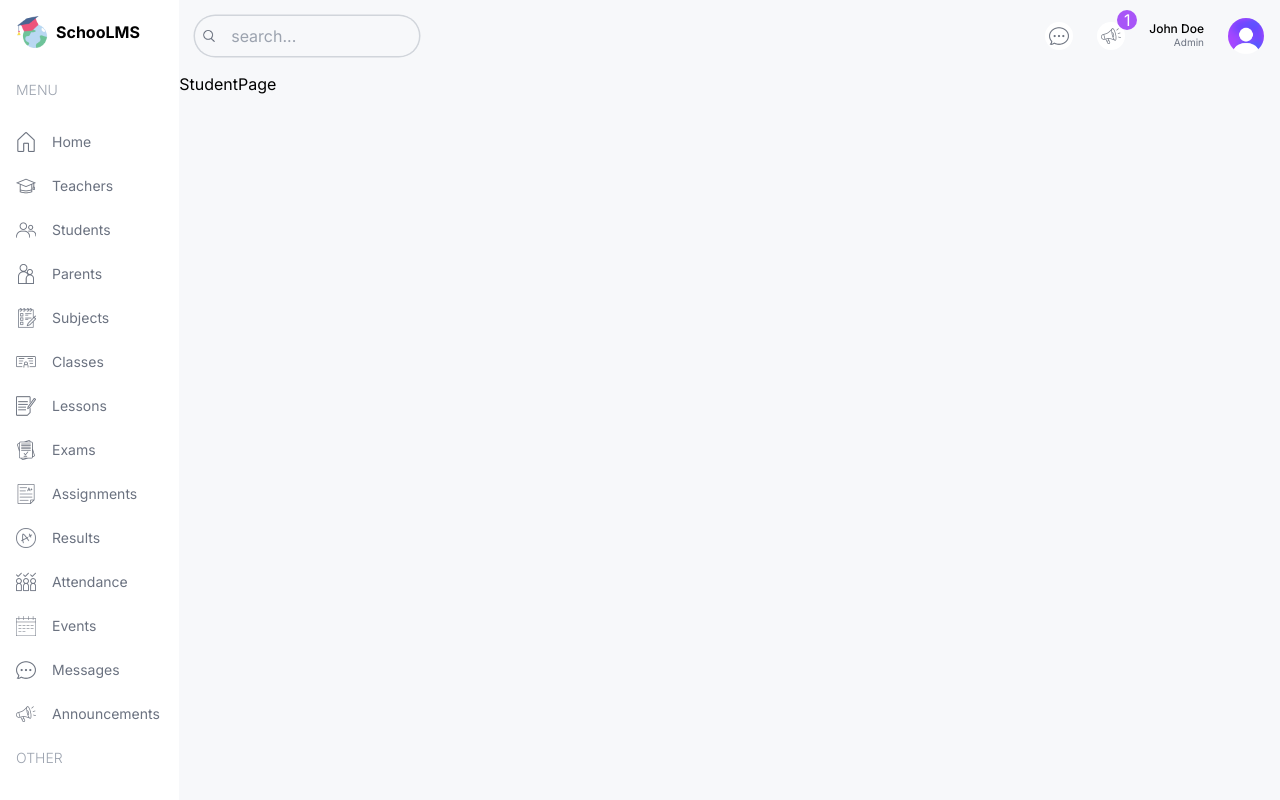
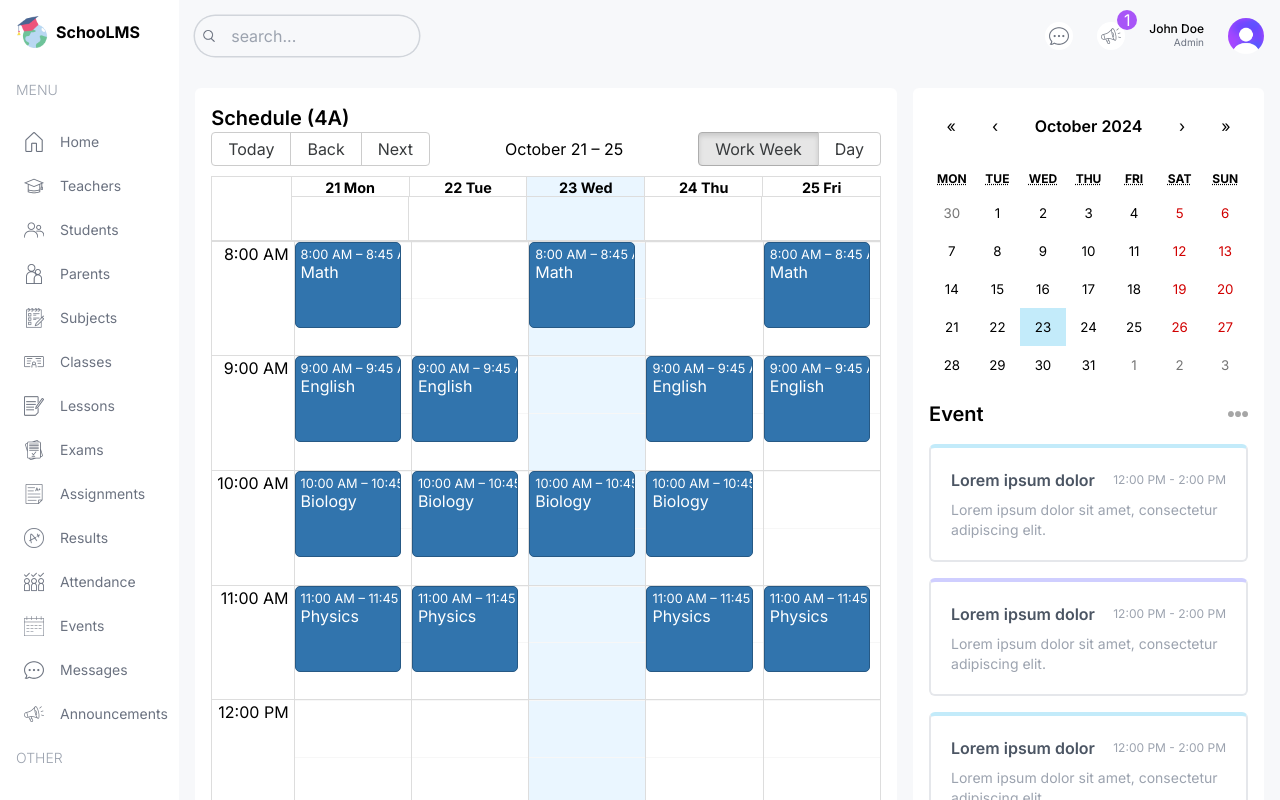
Before and after one commit to OsamaAbdulHafeez/LMS, a Next.js app: page /student in a window 1280 px wide. Built offline with nearby package versions, Linux system fonts and the light colour scheme.

Commit message:
react big calender on working

```diff
--- a/package.json
+++ b/package.json
@@ -9,8 +9,11 @@
     "lint": "next lint"
   },
   "dependencies": {
+    "@types/react-big-calendar": "^1.8.12",
+    "moment": "^2.30.1",
     "next": "14.2.5",
     "react": "^18",
+    "react-big-calendar": "^1.15.0",
     "react-calendar": "^5.0.0",
     "react-dom": "^18",
     "recharts": "^2.13.0"
--- a/src/app/(dashboard)/admin/page.tsx
+++ b/src/app/(dashboard)/admin/page.tsx
@@ -9,6 +9,7 @@
 const AdminPage = () => {
   return (
     <div className='p-4 flex flex-col md:flex-row gap-4'>
+      {/* LEFT */}
       <div className='w-full lg:w-2/3 flex flex-col gap-8'>
         <div className='flex gap-4 justify-between flex-wrap'>
           <UserCard type='student'/>
@@ -32,6 +33,7 @@
           <FinanceChart/>
         </div>
       </div>
+      {/* RIGHT */}
       <div className='w-full lg:w-1/3 flex flex-col gap-8'>
         <EventCalender/>
         <Announcements/>
--- a/src/app/(dashboard)/student/page.tsx
+++ b/src/app/(dashboard)/student/page.tsx
@@ -1,10 +1,24 @@
+import Announcements from '@/components/Announcements'
+import BigCalendar from '@/components/BigCalender'
+import EventCalender from '@/components/EventCalender'
 import React from 'react'
 
 const StudentPage = () => {
   return (
-    <div>
-      StudentPage
+    <div className='p-4 flex flex-col xl:flex-row gap-4'>
+    {/* LEFT */}
+    <div className='w-full xl:w-2/3 flex flex-col gap-8'>
+      <div className='h-full bg-white rounded-md p-4'>
+        <h1 className='text-xl font-semibold'>Schedule (4A)</h1>
+        <BigCalendar/>
+      </div>
     </div>
+    {/* RIGHT */}
+    <div className='w-full xl:w-1/3 flex flex-col gap-8'>
+      <EventCalender/>
+      <Announcements/>
+    </div>
+  </div>
   )
 }
 
--- /dev/null
+++ b/src/components/BigCalender.tsx
@@ -0,0 +1,31 @@
+"use client";
+
+import { Calendar, momentLocalizer, View, Views } from "react-big-calendar";
+import moment from "moment";
+import { calendarEvents } from "@/lib/data";
+import "react-big-calendar/lib/css/react-big-calendar.css";
+import { useState } from "react";
+const localizer = momentLocalizer(moment);
+
+const BigCalendar = () => {
+  const [view, setView] = useState<View>(Views.WORK_WEEK);
+  const handleOnchangeView = (selectedView: View) => {
+    setView(selectedView);
+  };
+  return (
+    <Calendar
+      localizer={localizer}
+      events={calendarEvents}
+      startAccessor="start"
+      endAccessor="end"
+      views={["work_week", "day"]}
+      view={view}
+      style={{ height: "98%" }}
+      onView={handleOnchangeView}
+      min={new Date(2025, 1, 0, 8, 0, 0)}
+      max={new Date(2025, 1, 0, 17, 0, 0)}
+    />
+  );
+};
+
+export default BigCalendar;
--- a/src/components/Menu.tsx
+++ b/src/components/Menu.tsx
@@ -1,3 +1,4 @@
+import { role } from "@/lib/data";
 import Image from "next/image";
 import Link from "next/link";
 const menuItems = [
@@ -118,19 +119,25 @@
 const Menu = () => {
   return (
     <div className="mt-4 text-sm">
-      {menuItems.map(i=>(
+      {menuItems.map((i) => (
         <div className="flex flex-col gap-2" key={i.title}>
-            <span className="hidden lg:block text-gray-400 font-light my-4">{i.title}</span>
-            {i.items.map(item=>(
-              <Link href={item.href} key={item.label} className="flex items-center justify-center lg:justify-start gap-4 py-2 text-gray-500">
+          <span className="hidden lg:block text-gray-400 font-light my-4">
+            {i.title}
+          </span>
+          {i.items.map((item) => {
+            if(item.visible.includes(role)) {
+              return(
+                <Link href={item.href} key={item.label} className="flex items-center justify-center lg:justify-start gap-4 py-2 md:px-2 text-gray-500 hover:bg-Sky rounded-md">
                 <Image src={item.icon} alt="" width={20} height={20}/>
                 <span className="hidden lg:block">{item.label}</span>
               </Link>
-            ))}
+              )
+            }
+          })}
         </div>
       ))}
     </div>
-  )
-}
+  );
+};
 
-export default Menu
+export default Menu;
--- a/src/lib/data.ts
+++ b/src/lib/data.ts
@@ -921,143 +921,143 @@
   {
     title: "Math",
     allDay: false,
-    start: new Date(2024, 7, 12, 8, 0),
-    end: new Date(2024, 7, 12, 8, 45),
+    start: new Date(2024, 9, 21, 8, 0),
+    end: new Date(2024, 9, 21, 8, 45),
   },
   {
     title: "English",
     allDay: false,
-    start: new Date(2024, 7, 12, 9, 0),
-    end: new Date(2024, 7, 12, 9, 45),
+    start: new Date(2024, 9, 21, 9, 0),
+    end: new Date(2024, 9, 21, 9, 45),
   },
   {
     title: "Biology",
     allDay: false,
-    start: new Date(2024, 7, 12, 10, 0),
-    end: new Date(2024, 7, 12, 10, 45),
+    start: new Date(2024, 9, 21, 10, 0),
+    end: new Date(2024, 9, 21, 10, 45),
   },
   {
     title: "Physics",
     allDay: false,
-    start: new Date(2024, 7, 12, 11, 0),
-    end: new Date(2024, 7, 12, 11, 45),
+    start: new Date(2024, 9, 21, 11, 0),
+    end: new Date(2024, 9, 21, 11, 45),
   },
   {
     title: "Chemistry",
     allDay: false,
-    start: new Date(2024, 7, 12, 13, 0),
-    end: new Date(2024, 7, 12, 13, 45),
+    start: new Date(2024, 9, 21, 13, 0),
+    end: new Date(2024, 9, 21, 13, 45),
   },
   {
     title: "History",
     allDay: false,
-    start: new Date(2024, 7, 12, 14, 0),
-    end: new Date(2024, 7, 12, 14, 45),
+    start: new Date(2024, 9, 21, 14, 0),
+    end: new Date(2024, 9, 21, 14, 45),
   },
   {
     title: "English",
     allDay: false,
-    start: new Date(2024, 7, 13, 9, 0),
-    end: new Date(2024, 7, 13, 9, 45),
+    start: new Date(2024, 9, 22, 9, 0),
+    end: new Date(2024, 9, 22, 9, 45),
   },
   {
     title: "Biology",
     allDay: false,
-    start: new Date(2024, 7, 13, 10, 0),
-    end: new Date(2024, 7, 13, 10, 45),
+    start: new Date(2024, 9, 22, 10, 0),
+    end: new Date(2024, 9, 22, 10, 45),
   },
   {
     title: "Physics",
     allDay: false,
-    start: new Date(2024, 7, 13, 11, 0),
-    end: new Date(2024, 7, 13, 11, 45),
+    start: new Date(2024, 9, 22, 11, 0),
+    end: new Date(2024, 9, 22, 11, 45),
   },
 
   {
     title: "History",
     allDay: false,
-    start: new Date(2024, 7, 13, 14, 0),
-    end: new Date(2024, 7, 13, 14, 45),
+    start: new Date(2024, 9, 22, 14, 0),
+    end: new Date(2024, 9, 22, 14, 45),
   },
   {
     title: "Math",
     allDay: false,
-    start: new Date(2024, 7, 14, 8, 0),
-    end: new Date(2024, 7, 14, 8, 45),
+    start: new Date(2024, 9, 23, 8, 0),
+    end: new Date(2024, 9, 23, 8, 45),
   },
   {
     title: "Biology",
     allDay: false,
-    start: new Date(2024, 7, 14, 10, 0),
-    end: new Date(2024, 7, 14, 10, 45),
+    start: new Date(2024, 9, 23, 10, 0),
+    end: new Date(2024, 9, 23, 10, 45),
   },
 
   {
     title: "Chemistry",
     allDay: false,
-    start: new Date(2024, 7, 14, 13, 0),
-    end: new Date(2024, 7, 14, 13, 45),
+    start: new Date(2024, 9, 23, 13, 0),
+    end: new Date(2024, 9, 23, 13, 45),
   },
   {
     title: "History",
     allDay: false,
-    start: new Date(2024, 7, 14, 14, 0),
-    end: new Date(2024, 7, 13, 14, 45),
+    start: new Date(2024, 9, 23, 14, 0),
+    end: new Date(2024, 9, 23, 14, 45),
   },
   {
     title: "English",
     allDay: false,
-    start: new Date(2024, 7, 15, 9, 0),
-    end: new Date(2024, 7, 15, 9, 45),
+    start: new Date(2024, 9, 24, 9, 0),
+    end: new Date(2024, 9, 24, 9, 45),
   },
   {
     title: "Biology",
     allDay: false,
-    start: new Date(2024, 7, 15, 10, 0),
-    end: new Date(2024, 7, 15, 10, 45),
+    start: new Date(2024, 9, 24, 10, 0),
+    end: new Date(2024, 9, 24, 10, 45),
   },
   {
     title: "Physics",
     allDay: false,
-    start: new Date(2024, 7, 15, 11, 0),
-    end: new Date(2024, 7, 15, 11, 45),
+    start: new Date(2024, 9, 24, 11, 0),
+    end: new Date(2024, 9, 24, 11, 45),
   },
 
   {
     title: "History",
     allDay: false,
-    start: new Date(2024, 7, 15, 14, 0),
-    end: new Date(2024, 7, 15, 14, 45),
+    start: new Date(2024, 9, 24, 14, 0),
+    end: new Date(2024, 9, 24, 14, 45),
   },
   {
     title: "Math",
     allDay: false,
-    start: new Date(2024, 7, 16, 8, 0),
-    end: new Date(2024, 7, 16, 8, 45),
+    start: new Date(2024, 9, 25, 8, 0),
+    end: new Date(2024, 9, 25, 8, 45),
   },
   {
     title: "English",
     allDay: false,
-    start: new Date(2024, 7, 16, 9, 0),
-    end: new Date(2024, 7, 16, 9, 45),
+    start: new Date(2024, 9, 25, 9, 0),
+    end: new Date(2024, 9, 25, 9, 45),
   },
 
   {
     title: "Physics",
     allDay: false,
-    start: new Date(2024, 7, 16, 11, 0),
-    end: new Date(2024, 7, 16, 11, 45),
+    start: new Date(2024, 9, 25, 11, 0),
+    end: new Date(2024, 9, 25, 11, 45),
   },
   {
     title: "Chemistry",
     allDay: false,
-    start: new Date(2024, 7, 16, 13, 0),
-    end: new Date(2024, 7, 16, 13, 45),
+    start: new Date(2024, 9, 25, 13, 0),
+    end: new Date(2024, 9, 25, 13, 45),
   },
   {
     title: "History",
     allDay: false,
-    start: new Date(2024, 7, 16, 14, 0),
-    end: new Date(2024, 7, 16, 14, 45),
+    start: new Date(2024, 9, 25, 14, 0),
+    end: new Date(2024, 9, 25, 14, 45),
   },
 ];
```
Also changed, not shown: src/components/EventCalender.tsx (+10 -7 lines), 1 other file (tests, documents, lock files or other folders).
